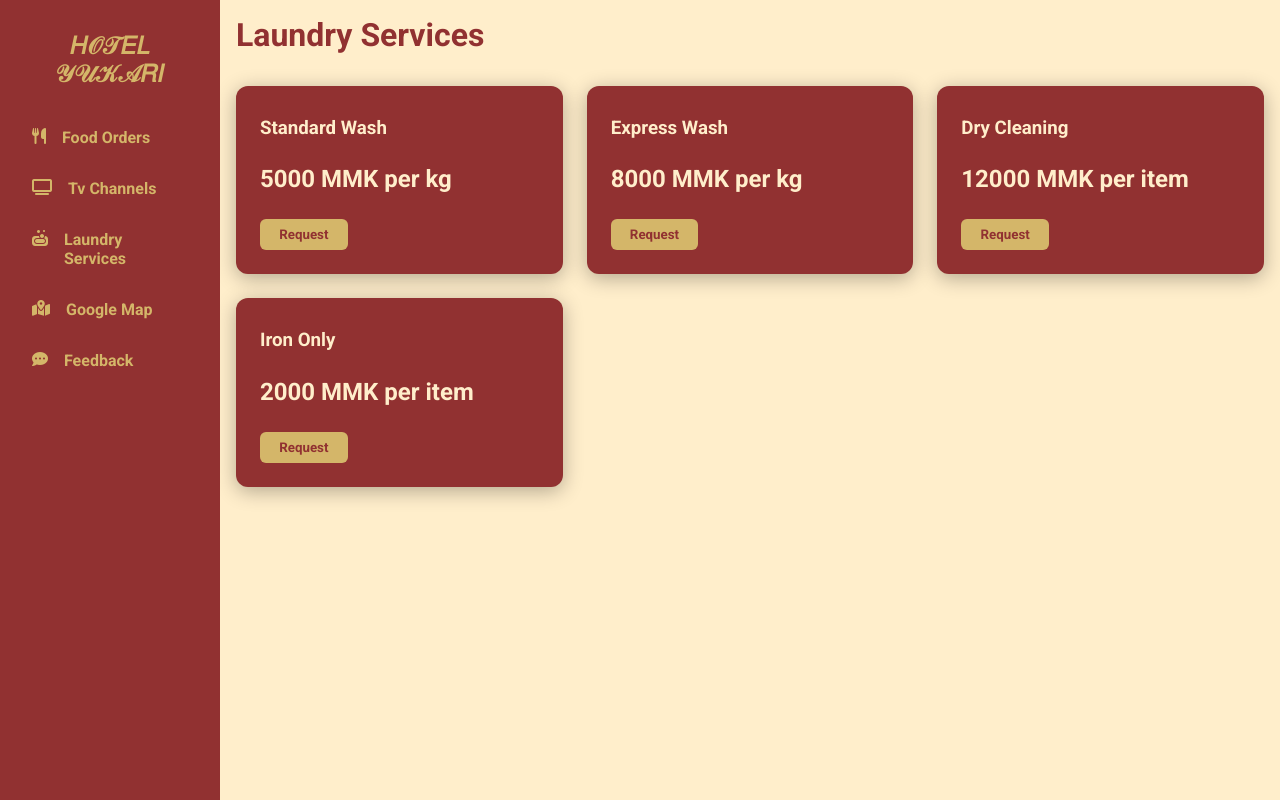
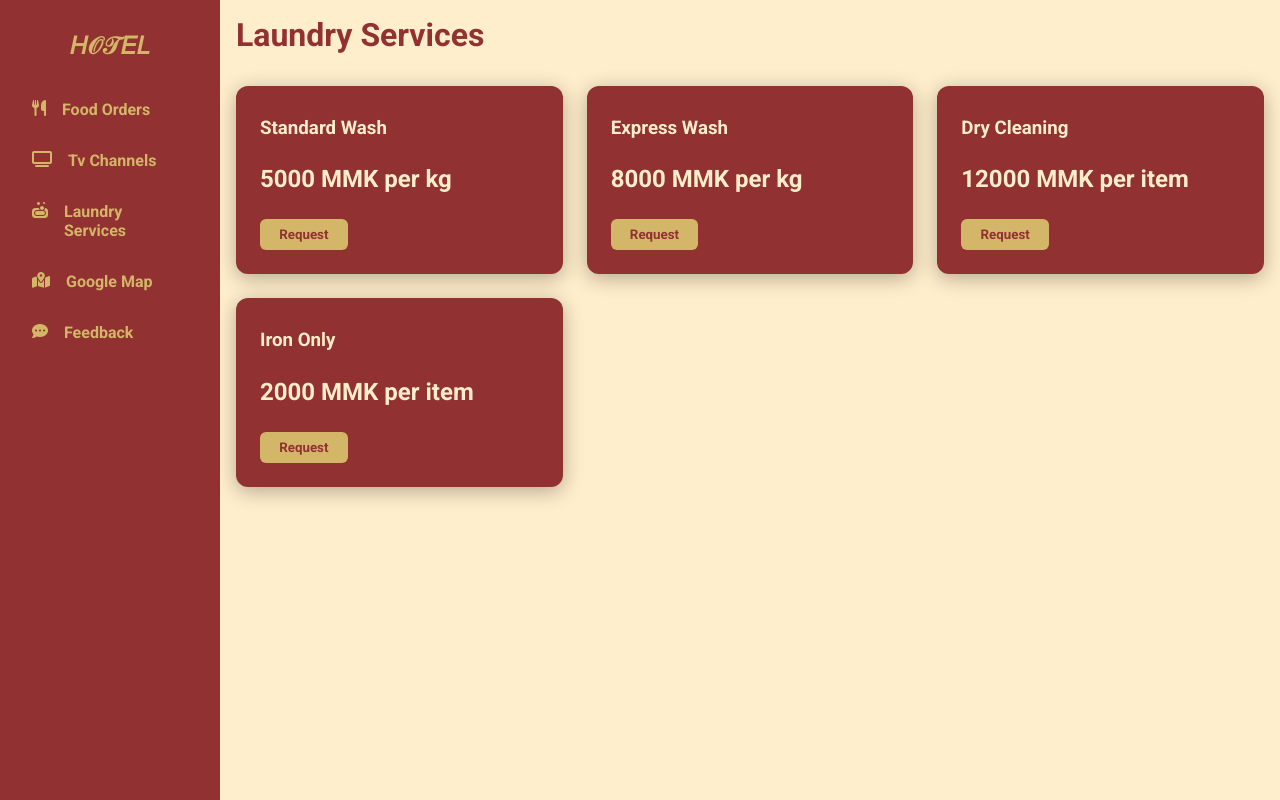
Before and after one commit to o-PyiSoeKyaw-o/Hotel-Yukari, a plain HTML site: page laundry.html in a window 1280 px wide. Drawn offline with Linux system fonts and the light colour scheme.

Commit message:
name.update

```diff
--- a/laundry.html
+++ b/laundry.html
@@ -28,7 +28,7 @@
         </div>
     </div>
     <div class="sidebar" id="sidebar">
-        <h2>𝐻𝒪𝒯𝐸𝐿 𝒴𝒰𝒦𝒜𝑅𝐼</h2>
+        <h2>𝐻𝒪𝒯𝐸𝐿</h2>
         <ul>
             <li><a href="index.html"><i class="fas fa-utensils"></i> Food Orders</a></li>
             <li><a href="tv.html"><i class="fas fa-tv"></i> Tv Channels</a></li>
```
